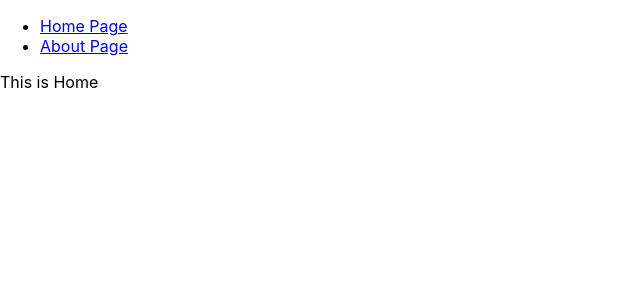
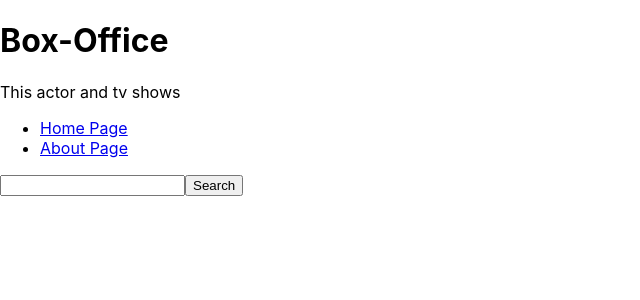
Before and after one commit to narayandudhe/box-office, a React (Create React App) app: page / in a window 1280 px wide. Shown: the top 300 px of the page, without its empty margins (0-640 px from the left). Built offline with nearby package versions, Linux system fonts and the light colour scheme; the HTML template or start-up script is replaced by a standard one.

Commit message:
Added Input Search

```diff
--- a/src/App.js
+++ b/src/App.js
@@ -1,5 +1,4 @@
 import { Switch, Route } from 'react-router-dom';
-import Navs from './components/Navs';
 import About from './Pages/About';
 import Home from './Pages/Home';
 
--- a/src/Pages/Home.jsx
+++ b/src/Pages/Home.jsx
@@ -1,6 +1,36 @@
-import MainPageLayout from '../components/MainPageLayout'
+import { useState } from 'react';
+import MainPageLayout from '../components/MainPageLayout';
 const Home = () => {
-  return <MainPageLayout>This is Home</MainPageLayout>;
+  const [Input, setInput] = useState('');
+  const InputOnChange = ev => {
+    setInput(ev.target.value);
+  };
+  const onkeydown = ev => {
+    if (ev.keyCode === 13) {
+      OnSearch();
+    }
+  };
+  const OnSearch = () => {
+    fetch(`https://api.tvmaze.com/search/shows?q=${Input}`)
+      .then(r => r.json())
+      .then(result => {
+        console.log(result);
+      });
+  };
+
+  return (
+    <MainPageLayout>
+      <input
+        type="text"
+        onChange={InputOnChange}
+        onKeyDown={onkeydown}
+        value={Input}
+      />
+      <button type="button" onClick={OnSearch}>
+        Search
+      </button>
+    </MainPageLayout>
+  );
 };
 
 export default Home;
--- /dev/null
+++ b/src/Pages/Title.jsx
@@ -0,0 +1,12 @@
+import React from 'react'
+
+const Title = ({title,subtitle}) => {
+  return (
+    <div>
+      <h1>{title}</h1>
+      <p>{subtitle}</p>
+    </div>
+  )
+}
+
+export default Title
--- a/src/components/MainPageLayout.jsx
+++ b/src/components/MainPageLayout.jsx
@@ -1,13 +1,15 @@
-import Navs from "./Navs"
+import Title from '../Pages/Title';
+import Navs from './Navs';
 
-const MainPageLayout = ({children}) => {
+const MainPageLayout = ({ children }) => {
   return (
     <div>
-      <Navs/>
+      <Title title="Box-Office" subtitle="This actor and tv shows" />
+      <Navs />
 
       {children}
     </div>
-  )
-}
+  );
+};
 
-export default MainPageLayout
+export default MainPageLayout;
```
